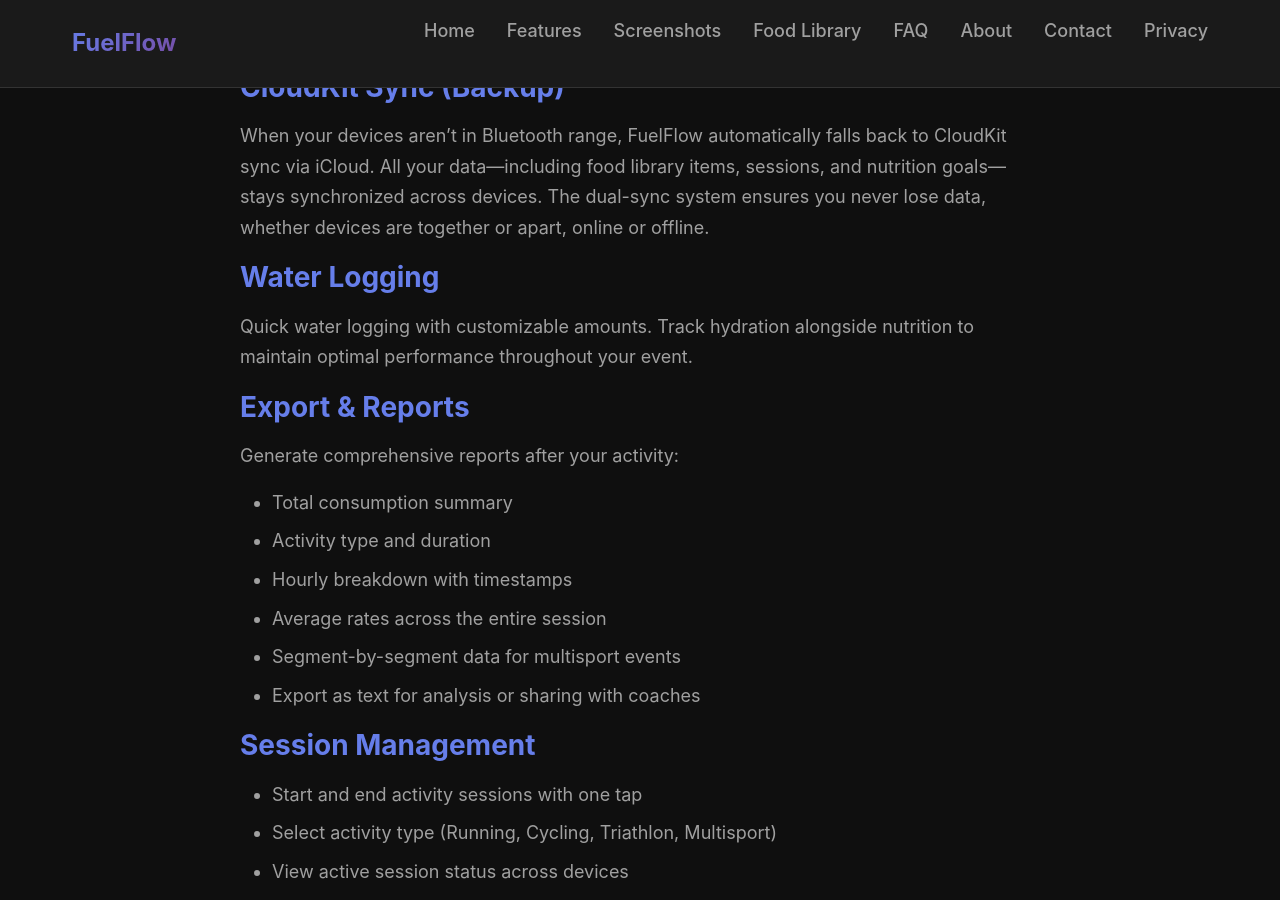
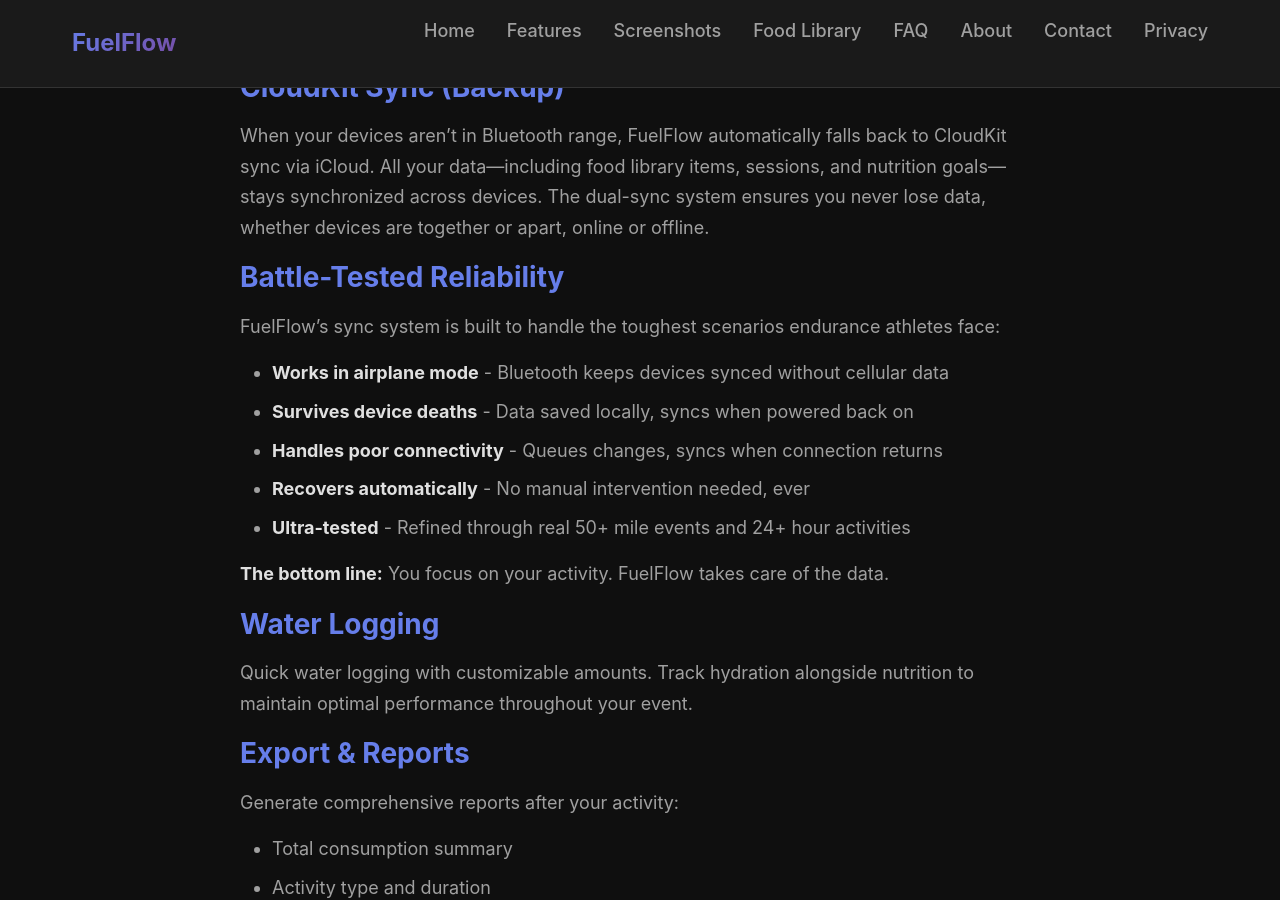
Before and after one commit to virtualserverguy/NutriTracker-pages, a Jekyll site: the page built from pub/features.md, in a window 1280 px wide and 900 px high, scrolled down 2944 px. Built offline with Jekyll 4.4.1, drawn with Linux system fonts in a browser that asks for light colours.

Commit message:
feat: Enhance reliability messaging with user-focused copy
Updated homepage and features page to emphasize FuelFlow's battle-tested
reliability and bulletproof sync capabilities.

Changes:
- Homepage: Changed 'Dual-Sync Architecture' to 'Bulletproof Sync' with
  emphasis on 24+ hour ultra event reliability
- Features: Added 'Battle-Tested Reliability' section highlighting:
  - Airplane mode support
  - Device death recovery
  - Poor connectivity handling
  - Automatic recovery
  - Real ultra-distance event testing

User benefit focus: Peace of mind that data will always be there,
regardless of conditions.

🤖 Generated with [Claude Code](https://claude.com/claude-code)

Co-Authored-By: Claude <noreply@anthropic.com>

```diff
--- a/pub/features.md
+++ b/pub/features.md
@@ -80,6 +80,17 @@ FuelFlow features lightning-fast synchronization between your iPhone and Apple W
 ### CloudKit Sync (Backup)
 When your devices aren't in Bluetooth range, FuelFlow automatically falls back to CloudKit sync via iCloud. All your data—including food library items, sessions, and nutrition goals—stays synchronized across devices. The dual-sync system ensures you never lose data, whether devices are together or apart, online or offline.
 
+### Battle-Tested Reliability
+FuelFlow's sync system is built to handle the toughest scenarios endurance athletes face:
+
+- **Works in airplane mode** - Bluetooth keeps devices synced without cellular data
+- **Survives device deaths** - Data saved locally, syncs when powered back on
+- **Handles poor connectivity** - Queues changes, syncs when connection returns
+- **Recovers automatically** - No manual intervention needed, ever
+- **Ultra-tested** - Refined through real 50+ mile events and 24+ hour activities
+
+**The bottom line:** You focus on your activity. FuelFlow takes care of the data.
+
 ### Water Logging
 Quick water logging with customizable amounts. Track hydration alongside nutrition to maintain optimal performance throughout your event.
 
```
Also changed, not shown: pub/index.md (+2 -2 lines).
